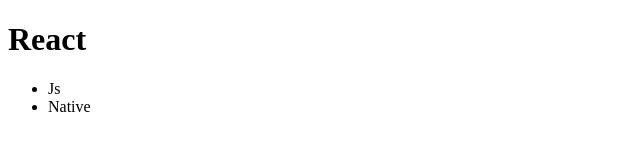
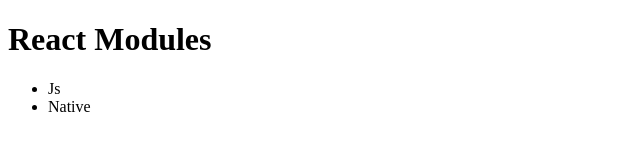
Before and after one commit to khaldonnejem/khaldon-L1, a plain HTML site: page index.html in a window 1280 px wide. Shown: the whole page, without its empty margins (0-640 px from the left). Drawn offline with Linux system fonts and the light colour scheme.

Commit message:
update index.html

```diff
--- a/index.html
+++ b/index.html
@@ -7,7 +7,7 @@
     <title>React</title>
 </head>
 <body>
-    <h1>React</h1>
+    <h1>React Modules</h1>
     <ul>
         <li>Js</li>
         <li>Native</li>
```
